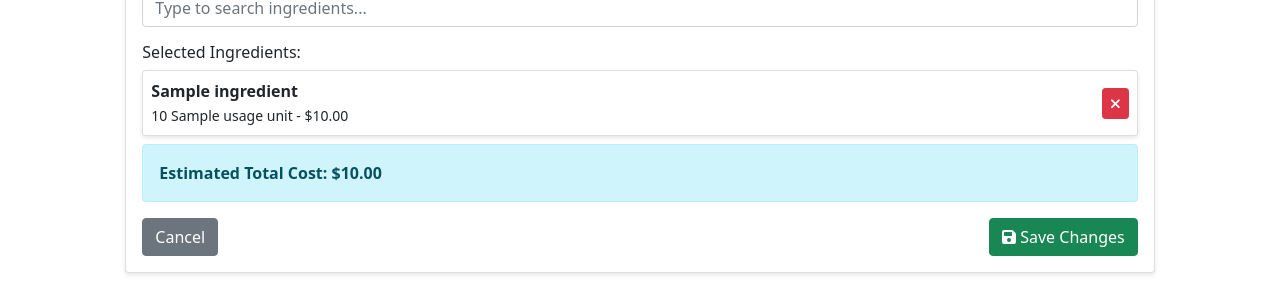
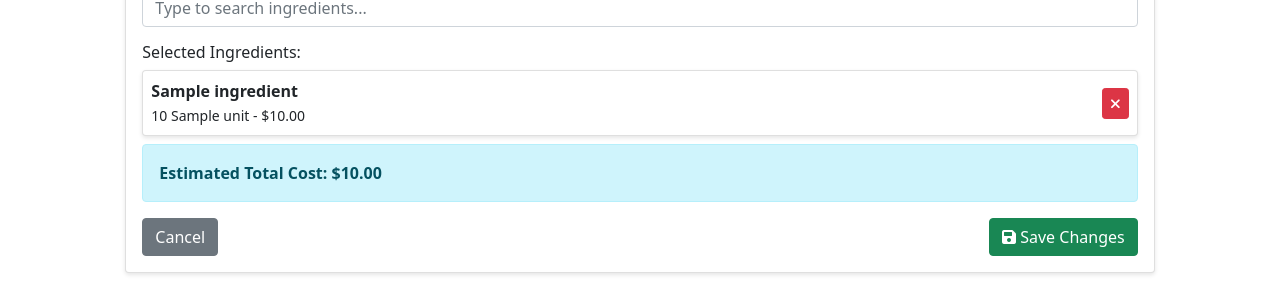
Before and after one commit to Xaque8787/roux, a FastAPI app: template templates/recipe_edit.html in a window 1280 px wide. Shown: the part 566-859 px from the top of the page. Run offline with FastAPI, Linux system fonts and the light colour scheme; the template is opened without the code that fills it: most values are stand-ins (such as "Sample title", 1, 10 or a date in 2020); data that the repository does not hold is empty; some libraries are stand-ins or nearby versions.

Commit message:
Fix recipe edit template and usage units refactor issues

```diff
--- a/templates/recipe_edit.html
+++ b/templates/recipe_edit.html
@@ -88,10 +88,9 @@ document.addEventListener('DOMContentLoaded', function() {
     selectedIngredients.push({
         ingredient_id: {{ ri.ingredient_id }},
         ingredient_name: "{{ ri.ingredient.name }}",
-        usage_unit_id: {{ ri.usage_unit_id }},
-        usage_unit_name: "{{ ri.usage_unit.name }}",
+        unit: "{{ ri.unit }}",
         quantity: {{ ri.quantity }},
-        estimated_cost: {{ ri.cost }}
+        estimated_cost: {{ ri.cost or 0 }}
     });
     {% endfor %}
 
@@ -299,8 +298,7 @@ function addIngredientToRecipe() {
     selectedIngredients.push({
         ingredient_id: currentSelectedIngredient.id,
         ingredient_name: currentSelectedIngredient.name,
-        usage_unit_id: usageUnitId,
-        usage_unit_name: usageUnitName,
+        unit: selectedUnit,
         quantity: quantity,
         estimated_cost: quantity * price
     });
@@ -336,7 +334,7 @@ function updateSelectedIngredientsDisplay() {
                     <div class="d-flex justify-content-between align-items-center">
                         <div>
                             <strong>${ingredient.ingredient_name}</strong><br>
-                            <small>${ingredient.quantity} ${ingredient.usage_unit_name} - $${ingredient.estimated_cost.toFixed(2)}</small>
+                            <small>${ingredient.quantity} ${ingredient.unit} - $${ingredient.estimated_cost.toFixed(2)}</small>
                         </div>
                         <button type="button" class="btn btn-sm btn-danger" onclick="removeIngredient(${index})">
                             <i class="fas fa-times"></i>
```
